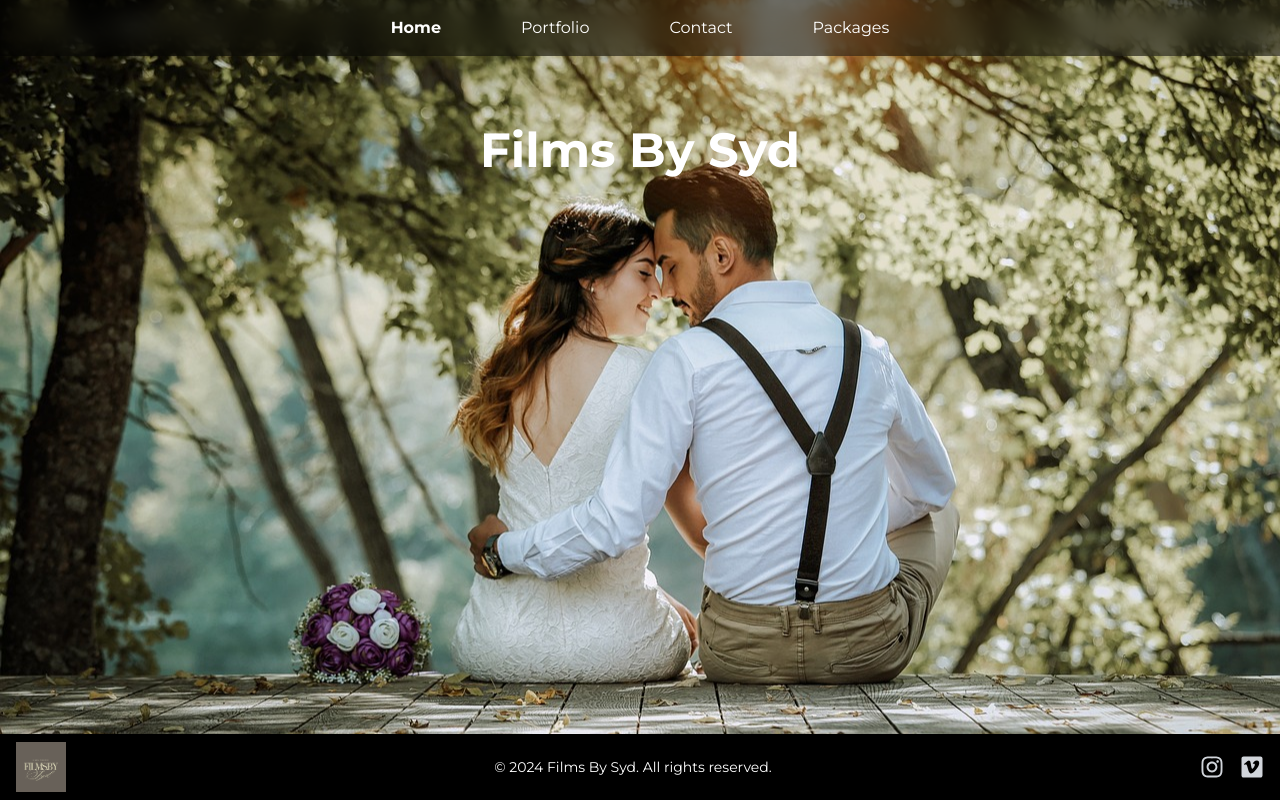
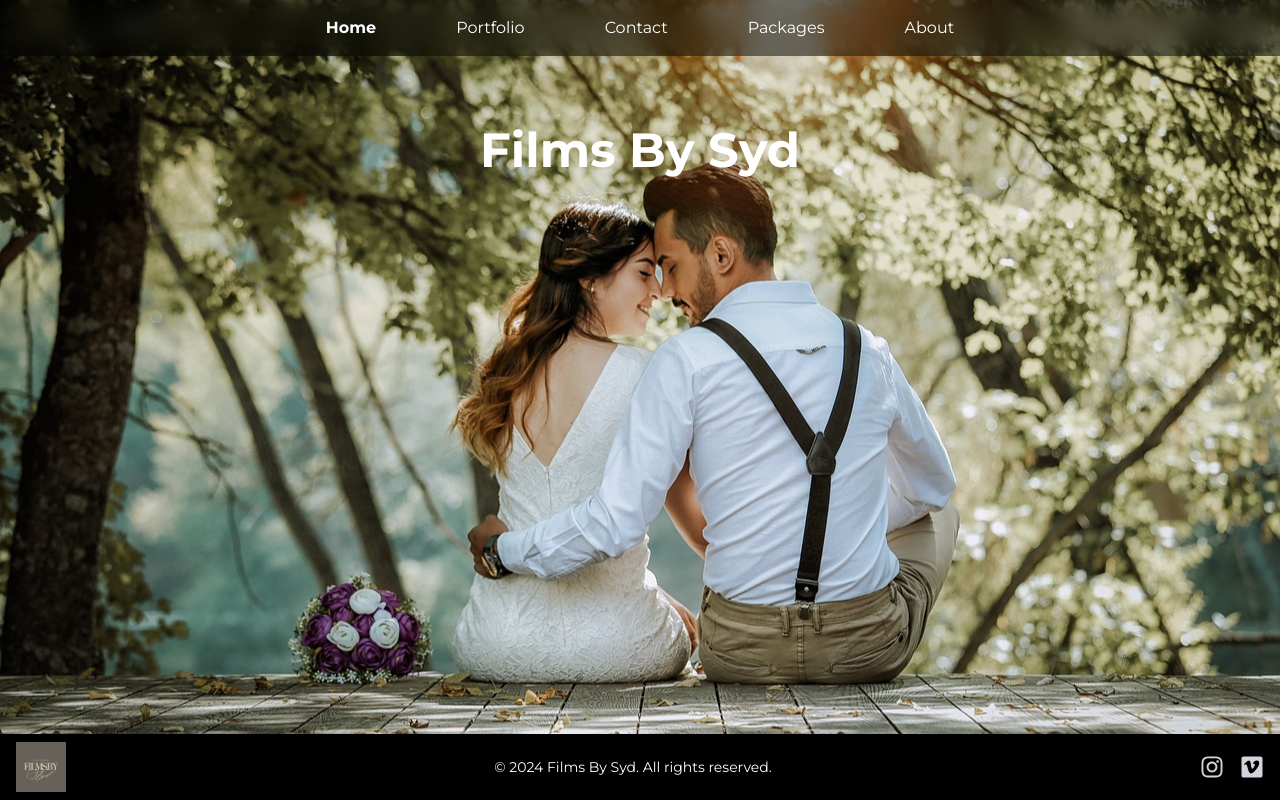
Before and after one commit to aaronerbe/films.by_syd, a Next.js app in the folder filmsby/: page / in a window 1280 px wide. Built offline with nearby package versions, Linux system fonts and the light colour scheme.

Commit message:
added about, added mobile menu, fixed a few font issues

```diff
--- /dev/null
+++ b/filmsby/src/app/components/Navbar/MobileNavLinks.tsx
@@ -0,0 +1,36 @@
+"use client";
+import Link from "next/link";
+import clsx from "clsx";
+import { usePathname } from "next/navigation";
+
+const links = [
+{ name: "Home", href: "/" },
+{ name: "Portfolio", href: "/portfolio" },
+{ name: "Contact", href: "/contact" },
+{ name: "Packages", href: "/packages" },
+];
+
+const NavLinks = () => {
+const pathname = usePathname();
+
+return (
+    <div className="flex gap-20">
+    {links.map((link) => (
+        <Link
+            key={link.name}
+            href={link.href}
+            className={clsx(
+                "hover:text-gray-300 text-white transition-colors text-l font-alt",
+                {
+                "text-white font-bold hover:text-gray-300": pathname === link.href,
+                }
+            )}
+        >
+            {link.name}
+        </Link>
+    ))}
+    </div>
+);
+};
+
+export default NavLinks;
--- a/filmsby/src/app/components/Navbar/NavLinks.tsx
+++ b/filmsby/src/app/components/Navbar/NavLinks.tsx
@@ -1,34 +1,62 @@
 "use client";
+import { useState } from "react";
 import Link from "next/link";
 import clsx from "clsx";
 import { usePathname } from "next/navigation";
+import { FiMenu, FiX } from "react-icons/fi"; // Icons for menu open/close
 
 const links = [
 { name: "Home", href: "/" },
 { name: "Portfolio", href: "/portfolio" },
 { name: "Contact", href: "/contact" },
 { name: "Packages", href: "/packages" },
+{ name: "About", href: "/about" },
 ];
 
 const NavLinks = () => {
+const [menuOpen, setMenuOpen] = useState(false);
 const pathname = usePathname();
 
+const toggleMenu = () => setMenuOpen((prev) => !prev);
+
 return (
-    <div className="flex gap-20">
-    {links.map((link) => (
+    <div className="relative">
+    {/* Hamburger Icon for Mobile */}
+    <button
+        onClick={toggleMenu}
+        className="md:hidden text-white focus:outline-none"
+        aria-label="Toggle menu"
+    >
+        {menuOpen ? <FiX size={24} /> : <FiMenu size={24} />}
+    </button>
+
+    {/* Links for Desktop and Mobile */}
+    <div
+        className={clsx(
+        "absolute md:static top-full left-0 w-full md:w-auto bg-black md:bg-transparent",
+        "md:flex md:flex-row gap-6 md:gap-20 items-center",
+        {
+            "flex flex-col": menuOpen,
+            "hidden": !menuOpen && !menuOpen && "md:flex",
+        }
+        )}
+    >
+        {links.map((link) => (
         <Link
             key={link.name}
             href={link.href}
             className={clsx(
-                "hover:text-gray-300 text-white transition-colors text-l font-alt",
-                {
+            "hover:text-gray-300 text-white transition-colors text-l font-alt",
+            {
                 "text-white font-bold hover:text-gray-300": pathname === link.href,
-                }
+            }
             )}
+            onClick={() => setMenuOpen(false)} // Close menu on click (mobile)
         >
             {link.name}
         </Link>
-    ))}
+        ))}
+    </div>
     </div>
 );
 };
--- a/filmsby/src/app/page.tsx
+++ b/filmsby/src/app/page.tsx
@@ -5,29 +5,10 @@ export default function Home() {
   return (
     <div className="absolute inset-0 h-screen w-screen bg-cover bg-center" style={{ backgroundImage: "url('/home/couple.jpg')" }}>
       <div className="flex items-center justify-center h-[300px]">
-        <h1 className="font-playfair text-5xl font-bold text-white">Films By Syd</h1>
+      <h1 className="font-alt text-4xl lg:text-5xl font-bold text-white text-center">Films By Syd</h1>
+
       </div>
 
     </div>
   );
 }
-
-
-//export default function Home() {
-//  return (
-//    <div className="relative flex flex-col min-h-screen">
-//      {/* Background Image Layer */}
-//      <div
-//        className="absolute inset-0 h-screen bg-cover bg-center z-0"
-//        style={{ backgroundImage: "url('/home/couple.jpg')" }}
-//      />
-
-//      {/* Content Layer */}
-//      <div className="relative z-10 flex-grow flex items-center justify-center">
-//        <h1 className="font-playfair text-5xl font-bold text-white">
-//          Films By Syd
-//        </h1>
-//      </div>
-//    </div>
-//  );
-//}
```
